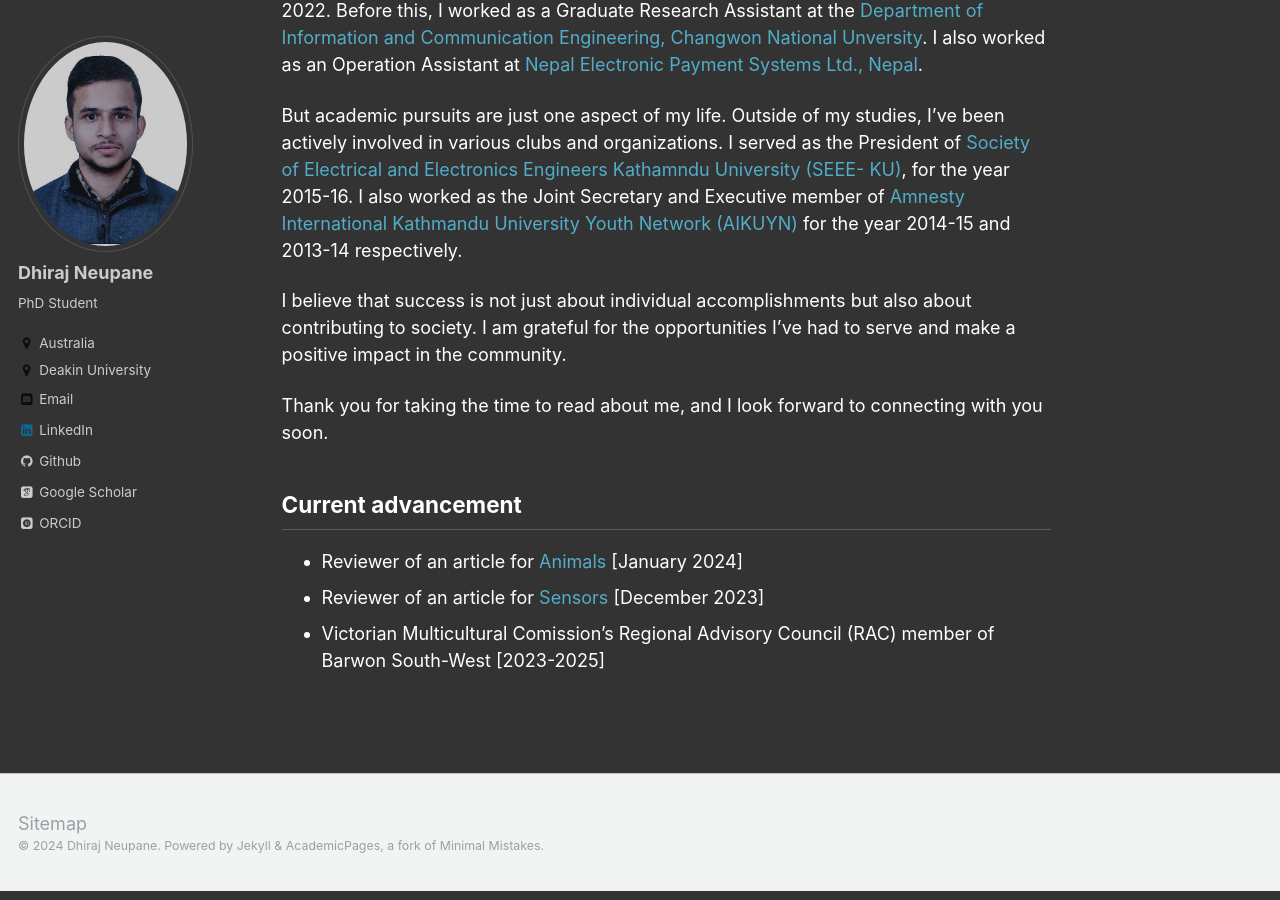
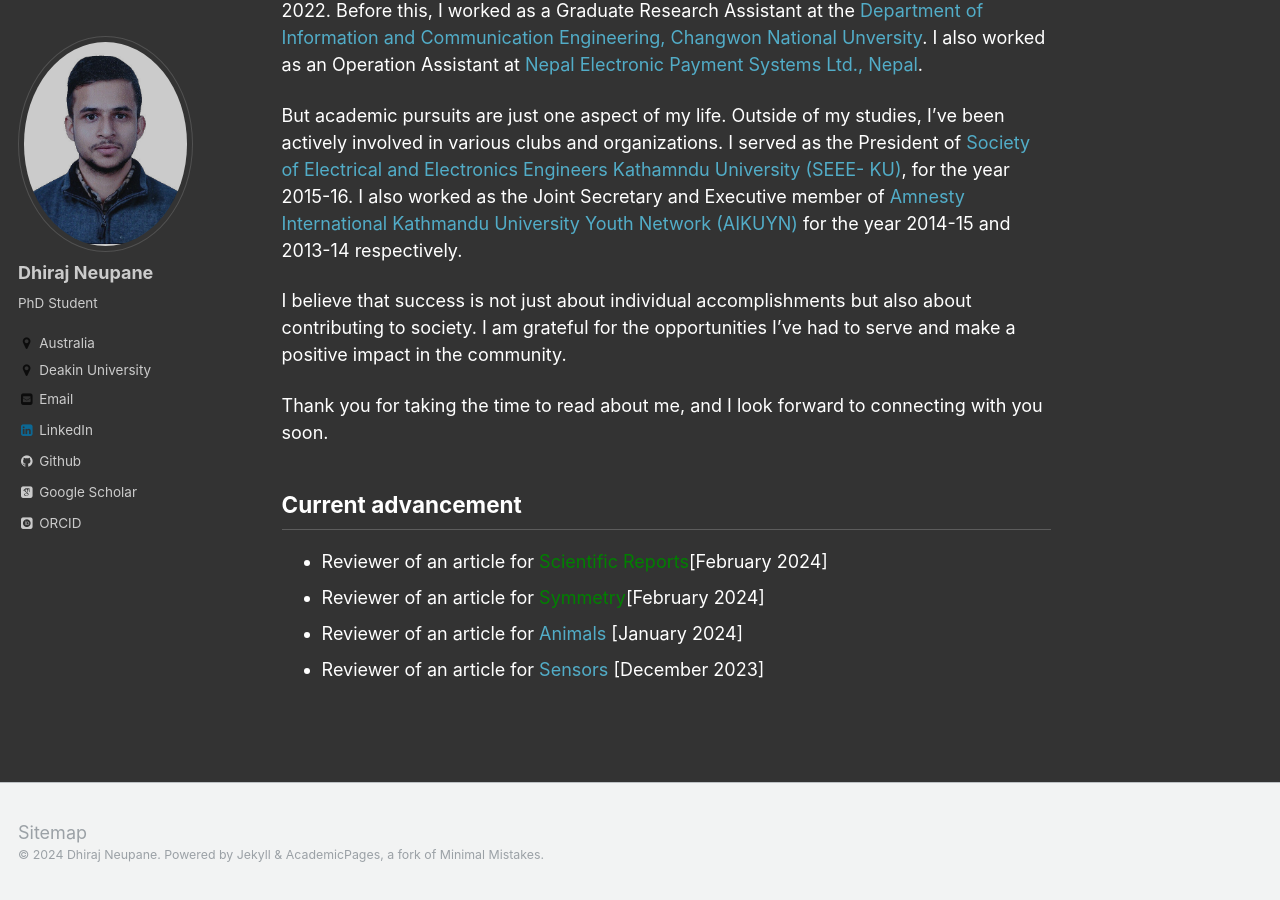
Before and after one commit to dhirajneupane/academicPortfolio, a Jekyll site: the page built from _pages/about.md, in a window 1280 px wide and 900 px high, scrolled down 719 px. Built offline with Jekyll 4.4.1, drawn with Linux system fonts in a browser that asks for light colours; some web fonts are replaced.

Commit message:
Update about.md

```diff
--- a/_pages/about.md
+++ b/_pages/about.md
@@ -26,6 +26,7 @@ I believe that success is not just about individual accomplishments but also abo
 Thank you for taking the time to read about me, and I look forward to connecting with you soon.
 
 ## Current advancement
+* Reviewer of an article for [<span style="color:green">Scientific Reports</span>](https://www.nature.com/srep/){:target="_blank"}[February 2024]
+* Reviewer of an article for [<span style="color:green">Symmetry</span>](https://www.mdpi.com/journal/symmetry){:target="_blank"}[February 2024]
 * Reviewer of an article for [Animals](https://github.com/dhirajneupane/academicPortfolio/blob/main/files/ReviewerCertificates/RC_animals.pdf){:target="_blank"} [January 2024]
 * Reviewer of an article for [Sensors](https://github.com/dhirajneupane/academicPortfolio/blob/main/files/ReviewerCertificates/RC_sesnor.pdf){:target="_blank"} [December 2023]
-* Victorian Multicultural Comission's Regional Advisory Council (RAC) member of Barwon South-West [2023-2025]
```
